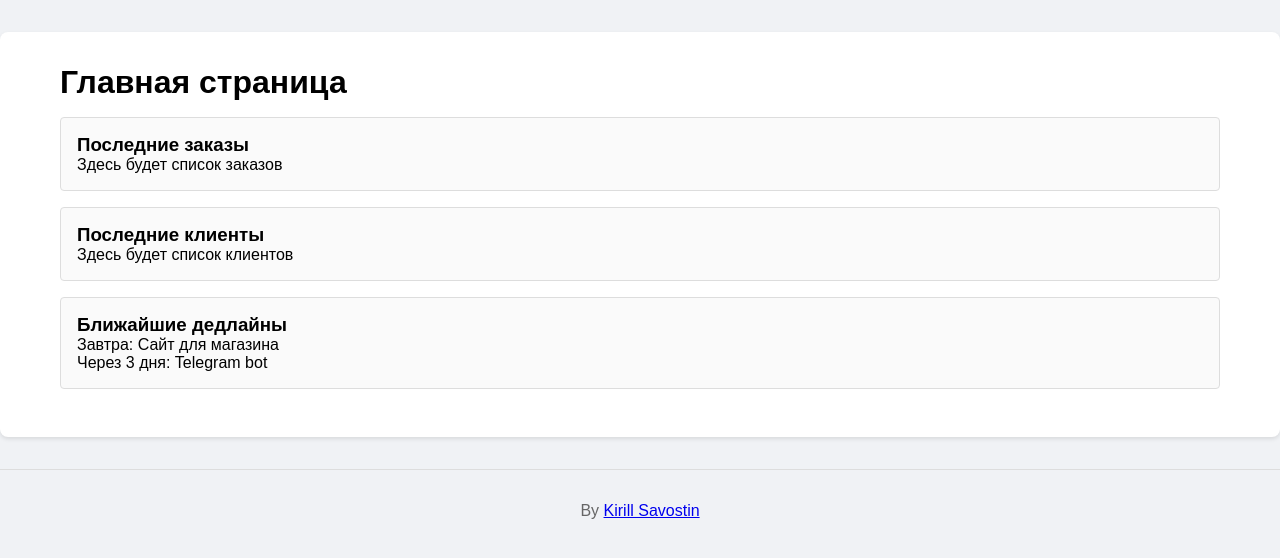
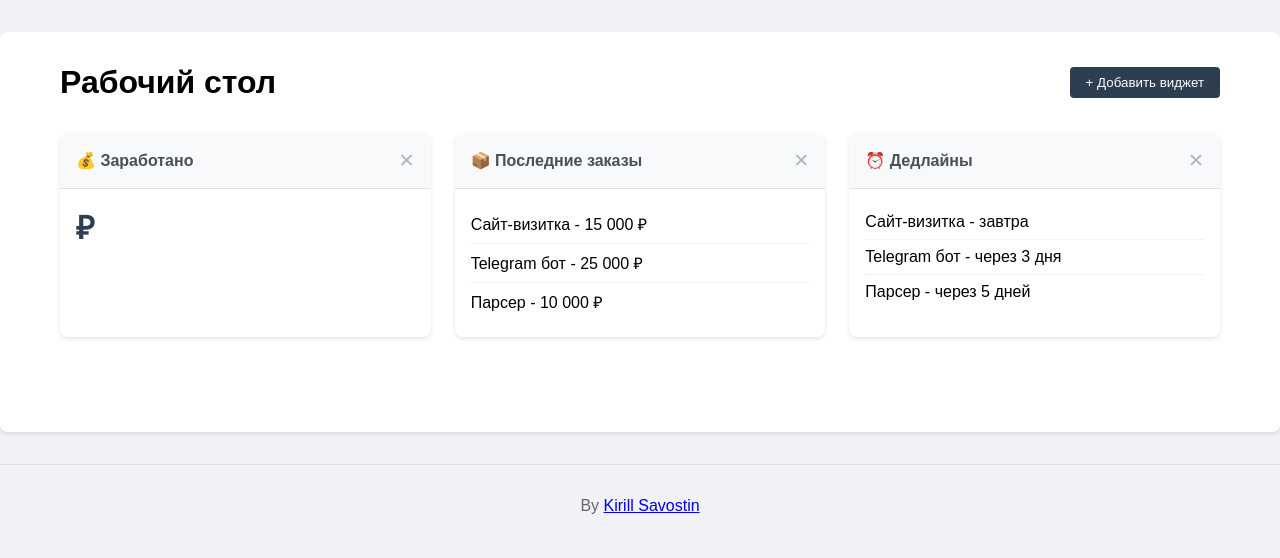
Before and after one commit to Loderino/My_CRM, a Python web app: template CRM/server/frontend/templates/pages/index.html in a window 1280 px wide. Shown: the part 62-620 px from the top of the page. Run offline with Jinja, Linux system fonts and the light colour scheme; the template is opened without the code that fills it, so the values that code supplies are empty.

Commit message:
feat: update web interface desktop for working with widgets

```diff
--- a/CRM/server/frontend/routes.py
+++ b/CRM/server/frontend/routes.py
@@ -9,6 +9,9 @@ async def home(request: Request):
         "pages/index.html",
         {
             "request": request,
-            "title": "Главная - CRM"
+            "title": "Главная - CRM",
+            "total_earned": 127.5,
+            "recent_orders": [...],
+            "deadlines": [...]
         }
     )
--- a/CRM/server/frontend/static/css/style.css
+++ b/CRM/server/frontend/static/css/style.css
@@ -68,3 +68,143 @@ body {
     color: #666;
     border-top: 1px solid #ddd;
 }
+
+.dashboard-header {
+    display: flex;
+    justify-content: space-between;
+    align-items: center;
+    margin-bottom: 2rem;
+}
+
+.add-widget-btn {
+    padding: 0.5rem 1rem;
+    background: #2c3e50;
+    color: white;
+    border: none;
+    border-radius: 4px;
+    cursor: pointer;
+}
+
+.add-widget-btn:hover {
+    background: #34495e;
+}
+
+.widgets-grid {
+    display: grid;
+    grid-template-columns: repeat(auto-fill, minmax(300px, 1fr));
+    gap: 1.5rem;
+}
+
+.widget {
+    background: white;
+    border-radius: 8px;
+    box-shadow: 0 2px 4px rgba(0,0,0,0.1);
+    overflow: hidden;
+}
+
+.widget-header {
+    background: #f8f9fa;
+    padding: 1rem;
+    border-bottom: 1px solid #dee2e6;
+    display: flex;
+    justify-content: space-between;
+    align-items: center;
+}
+
+.widget-header h3 {
+    margin: 0;
+    font-size: 1rem;
+    color: #495057;
+}
+
+.widget-close {
+    background: none;
+    border: none;
+    font-size: 1.2rem;
+    cursor: pointer;
+    color: #adb5bd;
+}
+
+.widget-close:hover {
+    color: #dc3545;
+}
+
+.widget-content {
+    padding: 1rem;
+}
+
+.widget-list {
+    list-style: none;
+    padding: 0;
+    margin: 0;
+}
+
+.widget-list li {
+    padding: 0.5rem 0;
+    border-bottom: 1px solid #f1f3f5;
+}
+
+.widget-list li:last-child {
+    border-bottom: none;
+}
+
+.stat-value {
+    font-size: 2rem;
+    font-weight: bold;
+    color: #2c3e50;
+}
+
+.stat-sub {
+    color: #6c757d;
+    font-size: 0.9rem;
+    margin-top: 0.25rem;
+}
+
+/* Модальное окно */
+.modal {
+    position: fixed;
+    top: 0;
+    left: 0;
+    width: 100%;
+    height: 100%;
+    background: rgba(0,0,0,0.5);
+    display: flex;
+    justify-content: center;
+    align-items: center;
+}
+
+.modal-content {
+    background: white;
+    padding: 2rem;
+    border-radius: 8px;
+    max-width: 400px;
+    width: 90%;
+}
+
+.widget-options {
+    display: grid;
+    gap: 0.5rem;
+    margin: 1rem 0;
+}
+
+.widget-option {
+    padding: 0.75rem;
+    background: #f8f9fa;
+    border-radius: 4px;
+    cursor: pointer;
+    text-align: center;
+}
+
+.widget-option:hover {
+    background: #e9ecef;
+}
+
+.modal-close {
+    width: 100%;
+    padding: 0.5rem;
+    background: #6c757d;
+    color: white;
+    border: none;
+    border-radius: 4px;
+    cursor: pointer;
+}
--- /dev/null
+++ b/CRM/server/frontend/static/js/main.js
@@ -0,0 +1,27 @@
+function showWidgetSelector() {
+    document.getElementById('widget-modal').style.display = 'flex';
+}
+
+function hideWidgetSelector() {
+    document.getElementById('widget-modal').style.display = 'none';
+}
+
+function addWidget(type) {
+    // Здесь будет логика добавления виджета
+    console.log('Добавить виджет:', type);
+    hideWidgetSelector();
+}
+
+function removeWidget(button) {
+    if (confirm('Удалить виджет?')) {
+        button.closest('.widget').remove();
+    }
+}
+
+// Закрытие модалки по клику вне её
+window.onclick = function(event) {
+    const modal = document.getElementById('widget-modal');
+    if (event.target === modal) {
+        modal.style.display = 'none';
+    }
+}
--- /dev/null
+++ b/CRM/server/frontend/templates/components/widgets/base_widget.html
@@ -0,0 +1,9 @@
+<div class="widget" data-widget="{{ widget_type }}">
+    <div class="widget-header">
+        <h3>{{ widget_title }}</h3>
+        <button class="widget-close" onclick="removeWidget(this)">✕</button>
+    </div>
+    <div class="widget-content">
+        {% block widget_content %}{% endblock %}
+    </div>
+</div>
--- /dev/null
+++ b/CRM/server/frontend/templates/components/widgets/deadlines.html
@@ -0,0 +1,9 @@
+{% extends "components/widgets/base_widget.html" %}
+
+{% block widget_content %}
+<ul class="widget-list">
+    <li>Сайт-визитка - завтра</li>
+    <li>Telegram бот - через 3 дня</li>
+    <li>Парсер - через 5 дней</li>
+</ul>
+{% endblock %}
--- /dev/null
+++ b/CRM/server/frontend/templates/components/widgets/earned.html
@@ -0,0 +1,6 @@
+{% extends "components/widgets/base_widget.html" %}
+
+{% block widget_content %}
+<div class="stat-value">{{ amount }} ₽</div>
+<!-- <div class="stat-sub">За текущий месяц</div> -->
+{% endblock %}
--- /dev/null
+++ b/CRM/server/frontend/templates/components/widgets/recent_orders.html
@@ -0,0 +1,9 @@
+{% extends "components/widgets/base_widget.html" %}
+
+{% block widget_content %}
+<ul class="widget-list">
+    <li>Сайт-визитка - 15 000 ₽</li>
+    <li>Telegram бот - 25 000 ₽</li>
+    <li>Парсер - 10 000 ₽</li>
+</ul>
+{% endblock %}
--- a/CRM/server/frontend/templates/pages/index.html
+++ b/CRM/server/frontend/templates/pages/index.html
@@ -1,23 +1,37 @@
 {% extends "base.html" %}
 
-{% block title %}Главная - CRM{% endblock %}
-
 {% block content %}
-<h1>Главная страница</h1>
-
-<div class="demo-card">
-    <h3>Последние заказы</h3>
-    <p>Здесь будет список заказов</p>
+<div class="dashboard-header">
+    <h1>Рабочий стол</h1>
+    <button class="add-widget-btn" onclick="showWidgetSelector()">+ Добавить виджет</button>
 </div>
 
-<div class="demo-card">
-    <h3>Последние клиенты</h3>
-    <p>Здесь будет список клиентов</p>
+<div class="widgets-grid" id="widgets-container">
+    <!-- Включаем нужные виджеты -->
+    {% with amount=total_earned, widget_title="💰 Заработано" %}
+        {% include "components/widgets/earned.html" %}
+    {% endwith %}
+    {% with widget_title="📦 Последние заказы" %}
+        {% include "components/widgets/recent_orders.html" %}
+    {% endwith %}
+    {% with widget_title="⏰ Дедлайны" %}
+        {% include "components/widgets/deadlines.html" %}
+    {% endwith %}
 </div>
 
-<div class="demo-card">
-    <h3>Ближайшие дедлайны</h3>
-    <p>Завтра: Сайт для магазина</p>
-    <p>Через 3 дня: Telegram bot</p>
+<!-- Модальное окно выбора виджета (скрыто по умолчанию) -->
+<div id="widget-modal" class="modal" style="display: none;">
+    <div class="modal-content">
+        <h3>Выберите виджет</h3>
+        <div class="widget-options">
+            <div class="widget-option" onclick="addWidget('earned')">💰 Заработано</div>
+            <div class="widget-option" onclick="addWidget('recent-orders')">📦 Последние заказы</div>
+            <div class="widget-option" onclick="addWidget('deadlines')">⏰ Дедлайны</div>
+            <div class="widget-option" onclick="addWidget('clients')">👥 Новые клиенты</div>
+            <div class="widget-option" onclick="addWidget('tasks')">✅ Текущие задачи</div>
+        </div>
+        <button class="modal-close" onclick="hideWidgetSelector()">Закрыть</button>
+    </div>
 </div>
+
 {% endblock %}
```
